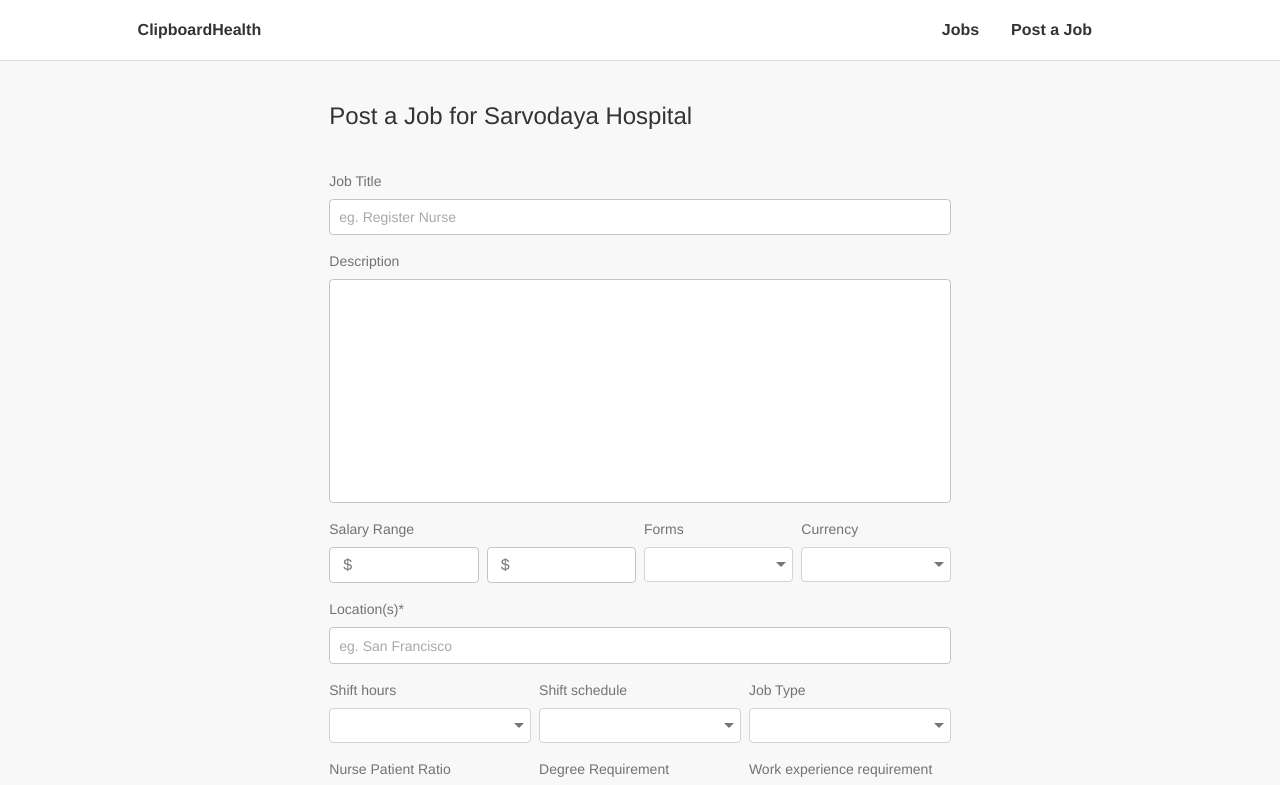
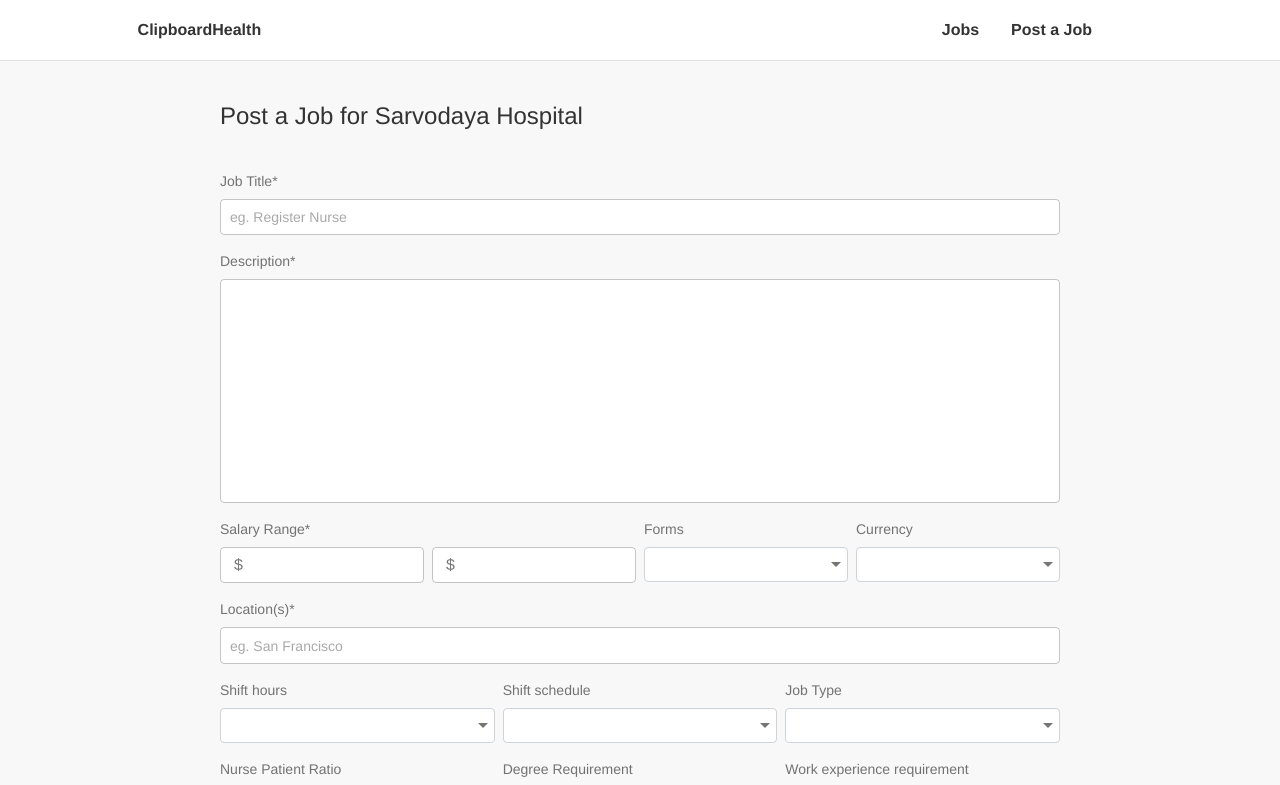
Before and after one commit to Haakh/clipboard-health, a React (Create React App) app in the folder web/: page / in a window 1280 px wide. Shown: the top 785 px of the page. Built offline with nearby package versions, Linux system fonts and the light colour scheme.

Commit message:
add styling, form validation and UI tests

```diff
--- a/web/src/components/Button.tsx
+++ b/web/src/components/Button.tsx
@@ -11,4 +11,7 @@ export const Button = styled(MaterialButton)(({theme}) => ({
   '&:hover': {
     // background: theme.palette.primary.main,
   },
+  [theme.breakpoints.down('md')]: {
+    padding: theme.spacing(0, 10),
+  },
 }));
--- a/web/src/components/TextInput.tsx
+++ b/web/src/components/TextInput.tsx
@@ -6,6 +6,10 @@ import InputBase from '@material-ui/core/InputBase';
 const useStyles = makeStyles((theme: Theme) => ({
   root: {
     marginTop: theme.spacing(4),
+    '& .MuiFormHelperText-contained': {
+      margin: theme.spacing(1),
+      width: 200,
+    },
   },
   inputRoot: {
     marginTop: theme.spacing(2),
@@ -55,6 +59,7 @@ export const BootstrapInput = withStyles(theme => ({
     backgroundColor: theme.palette.background.paper,
     border: '1px solid #ced4da',
     fontSize: 16,
+    paddingLeft: 10,
     height: 20,
     transition: theme.transitions.create(['border-color', 'box-shadow']),
     // Use the system font instead of the default Roboto font.
--- a/web/src/pages/CreateJob.tsx
+++ b/web/src/pages/CreateJob.tsx
@@ -2,6 +2,7 @@ import React, {useEffect} from 'react';
 import {Grid, Typography, CircularProgress, InputAdornment, Select, MenuItem, FormLabel} from '@material-ui/core';
 
 import {Formik} from 'formik';
+import * as Yup from 'yup';
 
 import {makeStyles, createStyles, Theme} from '@material-ui/core/styles';
 
@@ -14,7 +15,7 @@ import {useAppDispatch, useAppState} from 'store';
 
 const useStyles = makeStyles((theme: Theme) =>
   createStyles({
-    root: {
+    createJobRoot: {
       display: 'flex',
       justifyContent: 'flex-start',
       alignItems: 'center',
@@ -25,6 +26,12 @@ const useStyles = makeStyles((theme: Theme) =>
       paddingBottom: theme.spacing(4),
       [theme.breakpoints.down('md')]: {
         padding: theme.spacing(4),
+      },
+    },
+    container: {
+      width: '70%',
+      [theme.breakpoints.down('md')]: {
+        width: '100%',
       },
     },
     title: {
@@ -93,9 +100,17 @@ export const CreateJob: React.FC = props => {
     window.scrollTo(0, 0);
   };
 
+  const validationSchema = Yup.object().shape({
+    jobTitle: Yup.string().min(2, 'Too Short!').max(50, 'Too Long!').required(),
+    description: Yup.string().min(2, 'Too Short!').max(1000, 'Too Long!').required(),
+    salaryStart: Yup.number().required(),
+    salaryEnd: Yup.number().required(),
+    location: Yup.string().required(),
+  });
+
   return (
-    <Grid container justify="center" alignItems="center" className={classes.root}>
-      <Grid item xs={12} md={10} lg={9}>
+    <Grid container justify="center" alignItems="center" className={classes.createJobRoot}>
+      <Grid item xs={12} md={10} lg={9} className={classes.container}>
         <Grid container>
           <Grid item xs={12}>
             <Typography variant="h4" className={classes.title}>
@@ -110,11 +125,12 @@ export const CreateJob: React.FC = props => {
               setSubmitting(true);
               await onSubmit(values);
               setSubmitting(false);
-            }}>
+            }}
+            validationSchema={validationSchema}>
             {props => {
               const {values, touched, errors, isSubmitting, handleChange, handleBlur, handleSubmit} = props;
               return (
-                <form onSubmit={handleSubmit}>
+                <form onSubmit={handleSubmit} style={{width: '100%'}}>
                   <Grid container component="div" alignItems="center" direction="column">
                     <Grid item style={{width: '100%'}}>
                       <Input
@@ -125,23 +141,23 @@ export const CreateJob: React.FC = props => {
                         defaultValue={values.jobTitle}
                         onChange={handleChange}
                         onBlur={handleBlur}
-                        helperText={errors.jobTitle && touched.jobTitle && 'Job Title Required'}
+                        helperText={errors.jobTitle && touched.jobTitle && 'This is a required field'}
                         placeholder="eg. Register Nurse"
-                        label="Job Title"
+                        label="Job Title*"
                       />
                     </Grid>
 
                     <Grid key="DESCRIPTION" item style={{width: '100%'}}>
                       <Input
-                        error={errors.jobTitle && touched.jobTitle}
+                        error={errors.description && touched.description}
                         fullWidth={true}
                         name="description"
                         value={values.description}
                         defaultValue={values.description}
                         onChange={handleChange}
                         onBlur={handleBlur}
-                        helperText={errors.description && touched.description && 'Job Title Required'}
-                        label="Description"
+                        helperText={errors.description && touched.description && 'This is a required field'}
+                        label="Description*"
                         rows={10}
                         multiline
                       />
@@ -158,8 +174,8 @@ export const CreateJob: React.FC = props => {
                             defaultValue={values.salaryStart}
                             onChange={handleChange}
                             onBlur={handleBlur}
-                            helperText={errors.salaryStart && touched.salaryStart && 'Job Title Required'}
-                            label="Salary Range"
+                            helperText={errors.salaryStart && touched.salaryStart && 'This is a required field'}
+                            label="Salary Range*"
                             type="number"
                             InputProps={{
                               startAdornment: <InputAdornment position="start">$</InputAdornment>,
@@ -175,7 +191,7 @@ export const CreateJob: React.FC = props => {
                             defaultValue={values.salaryEnd}
                             onChange={handleChange}
                             onBlur={handleBlur}
-                            helperText={errors.salaryEnd && touched.salaryEnd && 'Job Title Required'}
+                            helperText={errors.salaryEnd && touched.salaryEnd && 'This is a required field'}
                             type="number"
                             InputProps={{
                               startAdornment: <InputAdornment position="start">$</InputAdornment>,
@@ -190,9 +206,11 @@ export const CreateJob: React.FC = props => {
                           </div>
                           <Select
                             labelId="jobForm"
+                            name="jobForm"
                             id="jobForm"
                             value={values.jobForm}
                             onChange={handleChange}
+                            onBlur={handleBlur}
                             label="Forms"
                             fullWidth={true}
                             input={<BootstrapInput />}>
@@ -209,6 +227,7 @@ export const CreateJob: React.FC = props => {
                           </div>
                           <Select
                             labelId="currency"
+                            name="currency"
                             id="currency"
                             value={values.currency}
                             onChange={handleChange}
@@ -232,7 +251,7 @@ export const CreateJob: React.FC = props => {
                         defaultValue={values.location}
                         onChange={handleChange}
                         onBlur={handleBlur}
-                        helperText={errors.location && touched.location && 'Job Title Required'}
+                        helperText={errors.location && touched.location && 'This is a required field'}
                         placeholder="eg. San Francisco"
                         label="Location(s)*"
                       />
@@ -248,6 +267,7 @@ export const CreateJob: React.FC = props => {
                           </div>
                           <Select
                             labelId="shiftHours"
+                            name="shiftHours"
                             id="shiftHours"
                             value={values.shiftHours}
                             onChange={handleChange}
@@ -274,6 +294,7 @@ export const CreateJob: React.FC = props => {
                           </div>
                           <Select
                             labelId="shiftSchedule"
+                            name="shiftSchedule"
                             id="shiftSchedule"
                             value={values.shiftSchedule}
                             onChange={handleChange}
@@ -293,6 +314,7 @@ export const CreateJob: React.FC = props => {
                           </div>
                           <Select
                             labelId="jobType"
+                            name="jobType"
                             id="jobType"
                             value={values.jobType}
                             onChange={handleChange}
@@ -317,6 +339,7 @@ export const CreateJob: React.FC = props => {
                           </div>
                           <Select
                             labelId="ratio"
+                            name="ratio"
                             id="ratio"
                             value={values.ratio}
                             onChange={handleChange}
@@ -336,6 +359,7 @@ export const CreateJob: React.FC = props => {
                           </div>
                           <Select
                             labelId="degreeRequirement"
+                            name="degreeRequirement"
                             id="degreeRequirement"
                             value={values.degreeRequirement}
                             onChange={handleChange}
@@ -355,6 +379,7 @@ export const CreateJob: React.FC = props => {
                           </div>
                           <Select
                             labelId="workExperience"
+                            name="workExperience"
                             id="workExperience"
                             value={values.workExperience}
                             onChange={handleChange}
--- a/web/src/pages/SearchJob.tsx
+++ b/web/src/pages/SearchJob.tsx
@@ -1,4 +1,4 @@
-import React, {useEffect} from 'react';
+import React from 'react';
 import {Grid} from '@material-ui/core';
 import {makeStyles, createStyles, Theme} from '@material-ui/core/styles';
 
@@ -71,8 +71,6 @@ export const SearchJob: React.FC = props => {
 
   const {jobs} = useAppState();
 
-  useEffect(() => {});
-
   const renderJobs = (job: FormValues) => {
     return (
       <Grid
--- a/web/src/store/AppContext.tsx
+++ b/web/src/store/AppContext.tsx
@@ -14,12 +14,28 @@ type CountProviderProps = {children: React.ReactNode};
 const AppStateContext = React.createContext<State | undefined>(undefined);
 const AppDispatchContext = React.createContext<Dispatch | undefined>(undefined);
 
+const getJobs = () => {
+  const data = localStorage.getItem('data');
+  if (data) {
+    const localData = JSON.parse(data);
+    const jobs = localData.jobs || [];
+    console.log('jobs', jobs);
+    return jobs;
+  }
+  return [];
+};
+
 function AppProvider({children}: CountProviderProps) {
-  const [state, setState] = React.useState({
-    jobs: [] as FormValues[],
+  const [state, setLocalState] = React.useState(() => ({
+    jobs: getJobs() as FormValues[],
     isAuthenticated: true,
     userToken: 'true',
-  });
+  }));
+
+  const setState = (data: any) => {
+    localStorage.setItem('data', JSON.stringify(data));
+    setLocalState(data);
+  };
 
   return (
     <AppStateContext.Provider value={state}>
```
Also changed, not shown: web/package.json (+8 -6 lines), 2 other files (tests, documents, lock files or other folders).
